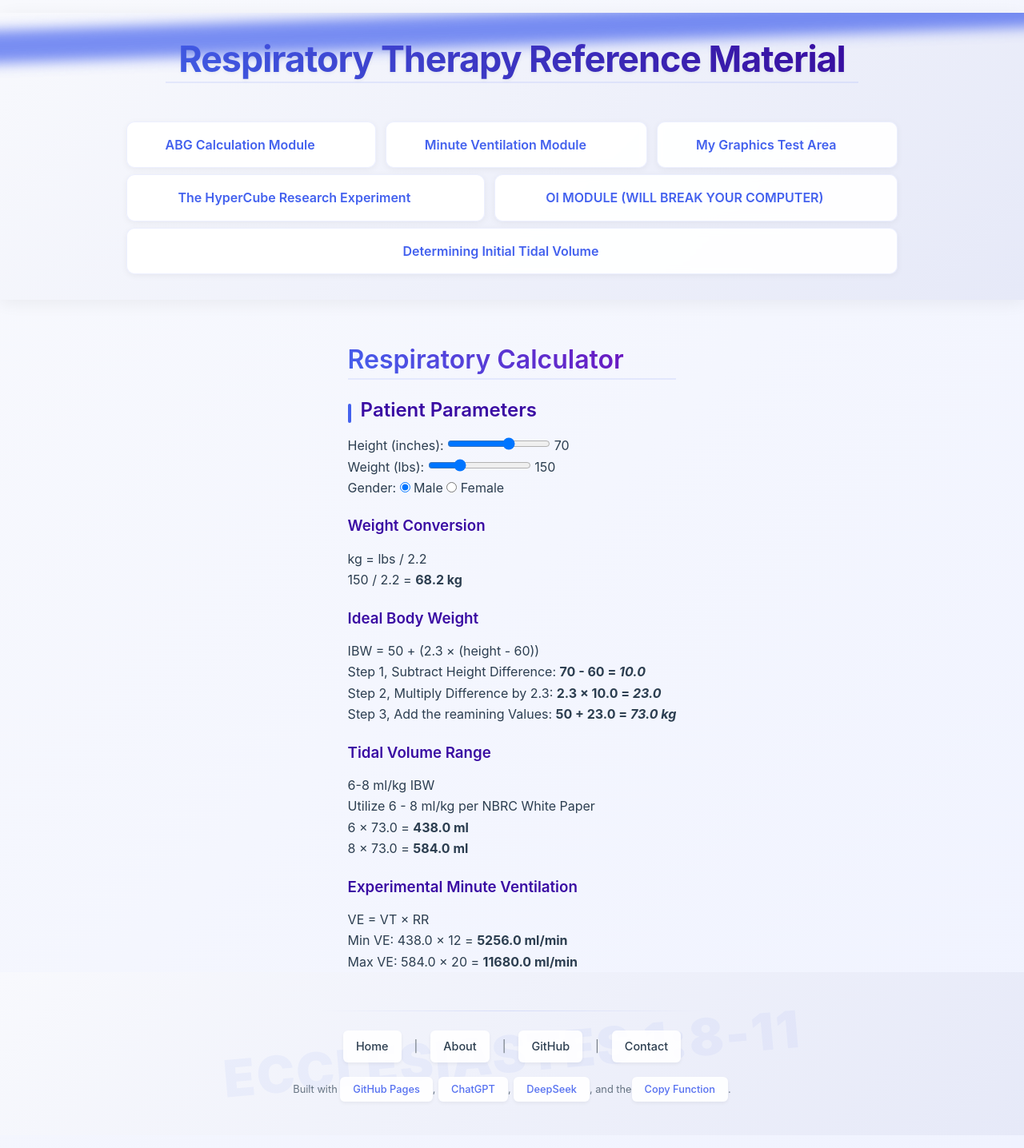
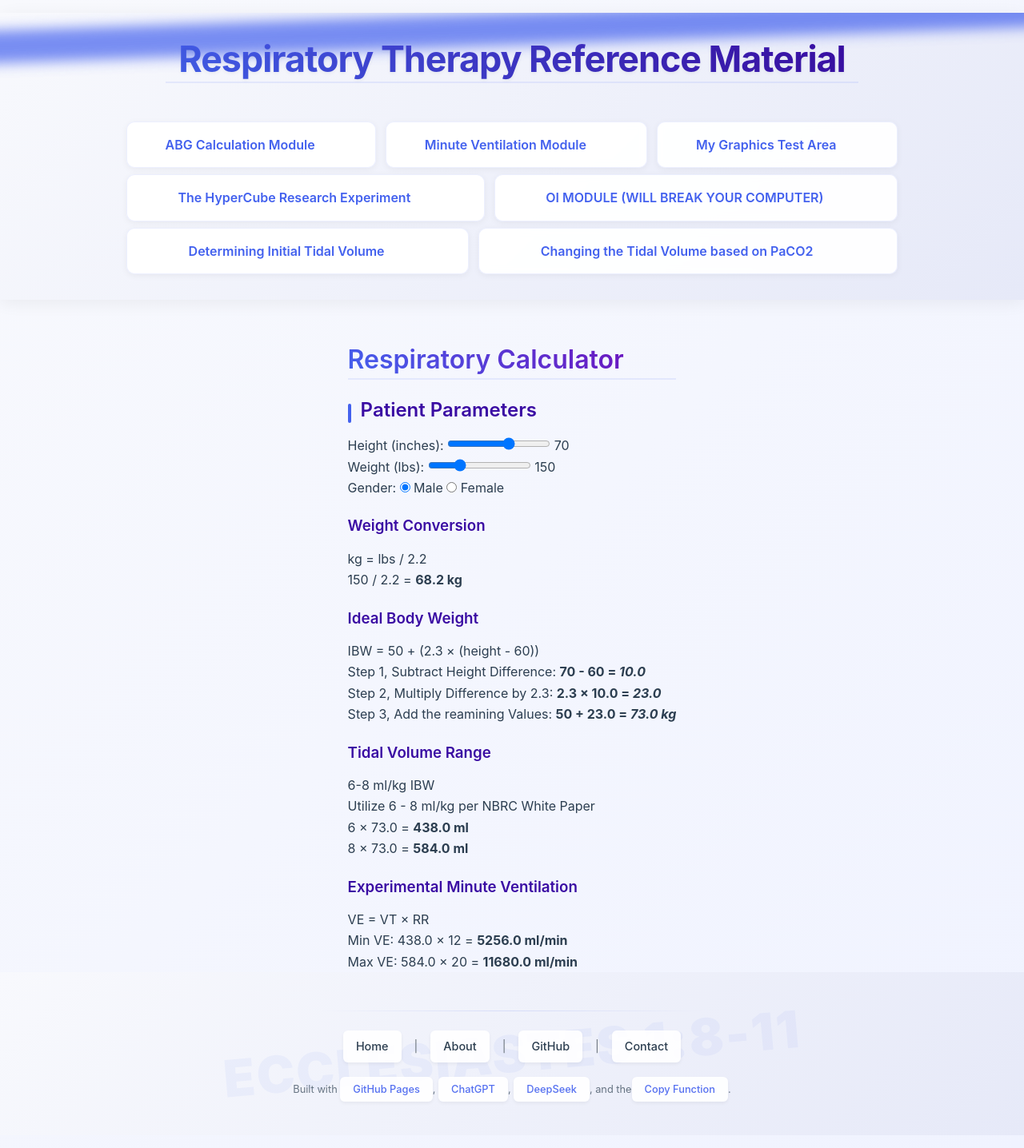
Before and after one commit to ZBZFirst/info, a Jekyll site: the page built from quiz3.md, in a window 1280 px wide. Shown: the whole page at 80% size. Built offline with Jekyll 4.4.1, drawn with Linux system fonts in a browser that asks for light colours.

Commit message:
Update navigation.yml

```diff
--- a/_data/navigation.yml
+++ b/_data/navigation.yml
@@ -10,3 +10,5 @@
   url: "/info/quiz2/OIInteractive.html"
 - name: "Determining Initial Tidal Volume"
   url: "/info/quiz3/VTCalculator.html"
+- name: "Changing the Tidal Volume based on PaCO2"
+  url: "/info/quiz4/paco2-calculator.html"
```
